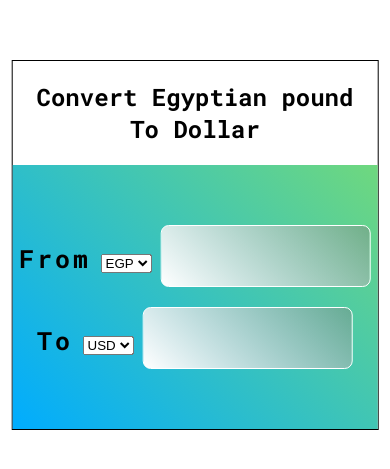
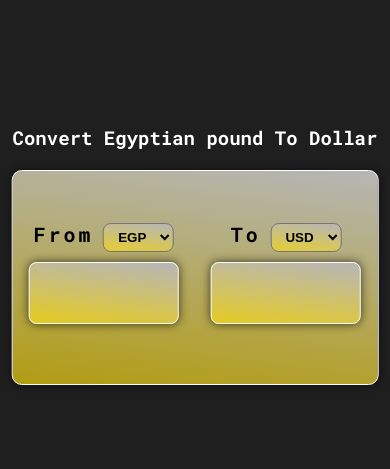
Before and after one commit to Amr-AG/From-EGP-To-USD, a plain HTML site: page index.html in a window 390 px wide. Shown: the part 177-646 px from the top of the page. Drawn offline with Linux system fonts and the light colour scheme.

Commit message:
Update learnStyle.css

```diff
--- a/CSS/learnStyle.css
+++ b/CSS/learnStyle.css
@@ -5,23 +5,29 @@
 }
 body {
   font-family: "Roboto Mono", monospace;
+  background-color: #0e0e0eec;
 }
 
 .container {
-  width: 650px;
+  width: 800px;
   text-align: center;
   position: absolute;
   left: 50%;
   top: 50%;
   transform: translate(-50%, -50%);
   padding: 0;
-  border: solid 1px black;
 }
 .Head-line {
-  padding: 40px;
+  font-size: 40px;
+  font-weight: bold;
+  padding: 40px 10px;
+  color: #fff;
 }
 .content {
-  padding: 40px;
+  border: solid 1px #ffffff;
+  box-shadow: 0 0 10px #0a0a0abd;
+  border-radius: 10px;
+  padding: 70px 0;
   margin: 0 auto;
   display: flex;
   flex-direction: column;
@@ -29,16 +35,18 @@ body {
   align-content: center;
   justify-content: center;
   align-items: center;
-  background: linear-gradient(45deg, #00acff, #6fd87e);
+  background: linear-gradient(7deg, #ffde0ca8, #b6b6b6);
 }
 
 .input {
   display: flex;
-  flex-direction: column;
   flex-wrap: wrap;
   align-content: center;
   justify-content: center;
   align-items: center;
+}
+.fromcontainer {
+  width: 50%;
 }
 .input span {
   font-size: 25px;
@@ -50,16 +58,33 @@ body {
 .input input {
   width: 270px;
   padding: 20px 0;
-  margin: 10px auto;
+  margin: 35px auto;
   font-size: 40px;
   font-weight: bold;
   text-align: center;
   border-radius: 8px;
   border: solid 1px #ffffff;
-  background: linear-gradient(45deg, white, #82828270);
+  background: linear-gradient(7deg, #ffde0ca8, #b6b6b6);
+
+  box-shadow: 0 0 10px #0a0a0abd;
+}
+.input select {
+  background: linear-gradient(7deg, #ffde0ca8, #b6b6b6);
+
+  border-radius: 8px;
+  padding: 5px 10px;
+  outline: none;
+  font-weight: bold;
+}
+.input select option {
+  background-color: #ffde0ca8;
+  font-weight: bold;
+}
+.input select:focus {
+  outline: none;
 }
 .input input::placeholder {
-  color: #fbfbfb50;
+  color: #0000000c;
   font-size: 30px;
 }
 .input input:focus {
@@ -82,12 +107,19 @@ body {
     padding: 50px 0px;
   }
   .Head-line {
-    padding: 20px;
+    padding: 20px 0;
+    font-size: 19px;
   }
   .input input {
-    width: 210px;
+    width: 150px;
     padding: 10px 0;
     margin: 10px auto;
     font-size: 35px;
   }
+  .input span {
+    font-size: 20px;
+  }
+  .input input::placeholder {
+    font-size: 25px;
+  }
 }
```
